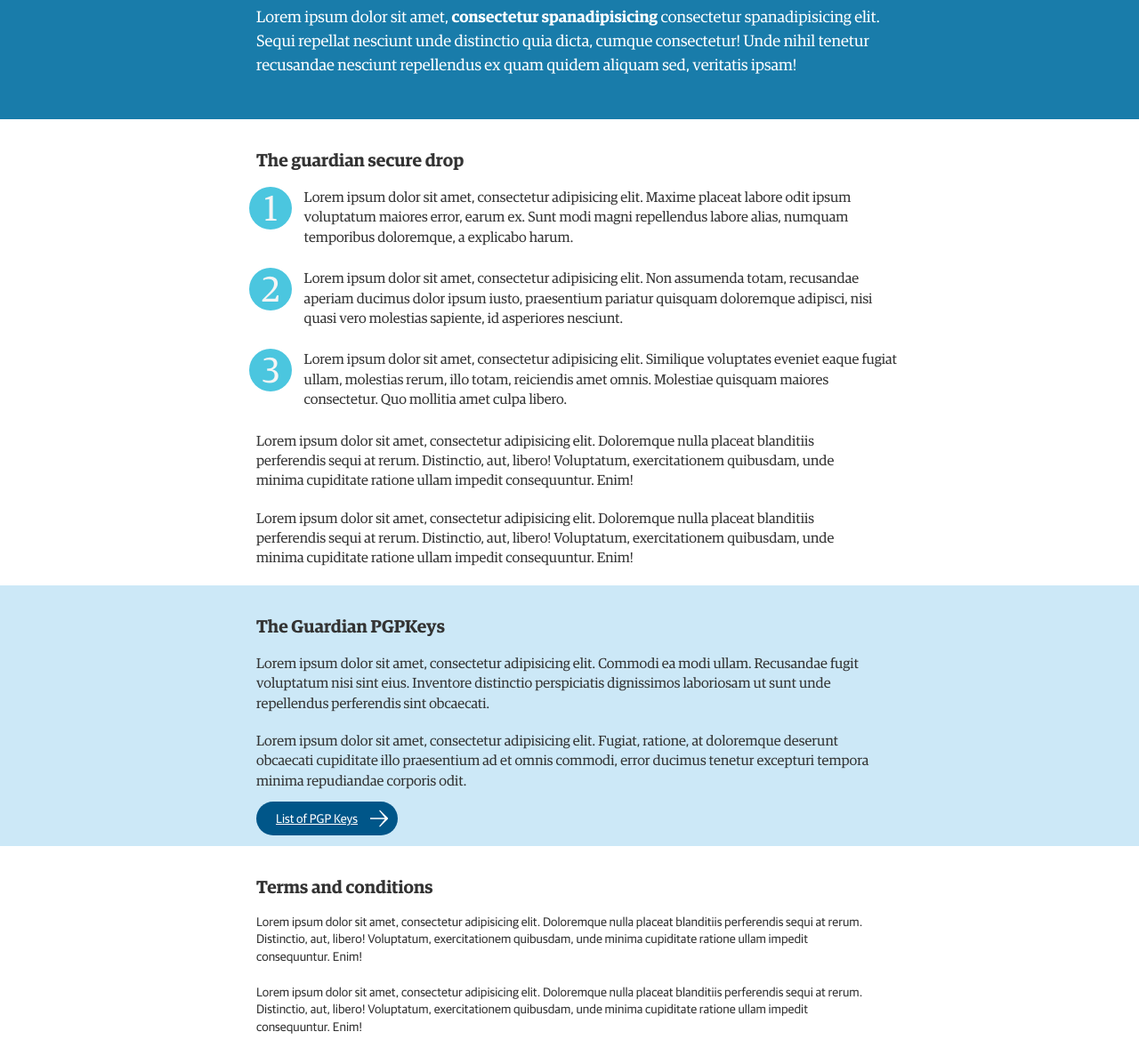
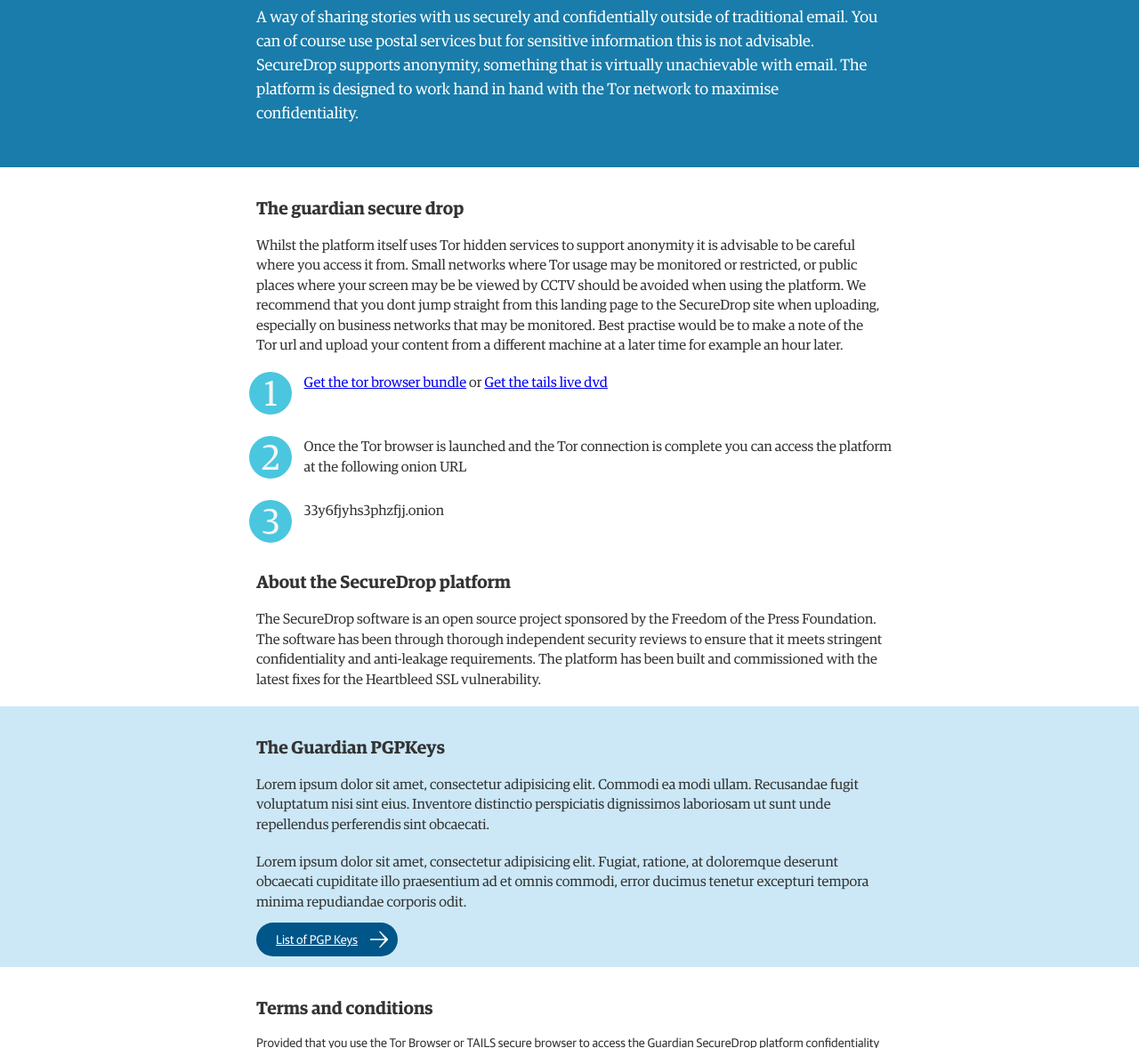
Before and after one commit to guardian/secure-drop-landing-page, a plain HTML site: page index2.html in a window 1280 px wide. Shown: the part 199-1377 px from the top of the page at 89% size. Drawn offline with Linux system fonts and the light colour scheme.

Commit message:
First run through with text

```diff
--- a/index2.html
+++ b/index2.html
@@ -7,86 +7,6 @@
 <meta http-equiv="X-UA-Compatible" content="IE=Edge,chrome=1 text/html; charset=UTF-8">
 <link rel="stylesheet" href="reset.css">
 <link rel="stylesheet" href="style.css">
-<style type="text/css">
-/*body,html {margin: 0; padding: 0; border: 0; -webkit-font-smoothing: antialiased; font-family: Helvetica; width: 100%; height: 100%}
-h1 {font-size:40px;font-family: Helvetica;text-align: center; font-weight: normal;letter-spacing: 2px;}
-h2 {font-size:25px;font-family: Helvetica ;text-align: center; padding-top:40px; padding-bottom: 40px;font-weight: normal;
-letter-spacing: 3px;}
-h3 {text-align: center;}
-a img{border:2px;}
-ul,ol{list-style-type:disk;}
-a{text-decoration:none;color:#005689;}
-a:hover{text-decoration:underline;}
-
-#header, #warning, #whatisit, #howtouse,#theplatform, #theterms, #about {padding-left:10%;padding-right:10%;color:#333;margin:0 auto;font-size:14px;display: block;line-height: 1;}
-#header{text-align: center; margin-top: 5%;}
-#howtouse{background-color: #214583; color: white; text-align: center;}
-#theterms{background-color: rgb(244, 244, 244); color: #9c9c9c; font-family: "AgateSans","Helvetica Neue",Helvetica,Arial,"Lucida Grande",sans-serif; font-size: 14px; font-weight: normal;}
-#url{
-  background-color: rgb(251, 251, 251)
-}
-
-
-
-.warn {
-  color: white;
-  background-color: #e6711b;
-  line-height: 25px;
-  padding: 20px;
-  width: 800px;
-  margin: auto;
-}
-
-
-a.button {
-  text-decoration: none;
-  padding: 10px;
-  color: white;
-  background: #94b1ca;
-  letter-spacing: 2px;
-}
-
-.window {
-  width: 800px;
-  padding-bottom: 30px;
-  margin-top: 20px;
-  box-sizing: border-box;
-  overflow: hidden;
-  margin: auto;
-}
-
-.toolbar {
-  width: 800px;
-  height: 22px;
-  -webkit-border-radius: 4px 4px 0 0;
-  border-radius: 4px 4px 0 0;
-  margin: 0 -1px;
-  border: 1px solid #383b41;
-  background: #383b41;
-  padding: 5px;
-  text-align: left;
-}
-
-.content {
-  width: 800px;
-}
-
-.toolbar-button {
-  display: block;
-  background-color: #fff;
-  color: #727272;
-  height: 12px;
-  width: 12px;
-  text-indent: -999em;
-  float: left;
-  text-align: center;
-  -webkit-border-radius: 50%;
-  border-radius: 50%;
-  margin: 5px 3px 5px 4px;
-}
-*/
-</style>
-
 </head>
 <body>
   <header id='#top'>
@@ -98,19 +18,26 @@
       Share stories with us securely & confidentially
     </h1>
     <p>
-      Lorem ipsum dolor sit amet, <span>consectetur spanadipisicing</span> consectetur spanadipisicing elit. Sequi repellat nesciunt unde distinctio quia dicta, cumque consectetur! Unde nihil tenetur recusandae nesciunt repellendus ex quam quidem aliquam sed, veritatis ipsam!
+      A way of sharing stories with us securely and confidentially outside of traditional email. You can of course use postal services but for sensitive information this is not advisable. SecureDrop supports anonymity, something that is virtually unachievable with email. The platform is designed to work hand in hand with the Tor network to maximise confidentiality.
     </p>
   </div>
 
   <div class="instructions">
     <h2>The guardian secure drop</h2>
+    <p>
+      Whilst the platform itself uses Tor hidden services to support anonymity it is advisable to be careful where you access it from. Small networks where Tor usage may be monitored or restricted, or public places where your screen may be be viewed by CCTV should be avoided when using the platform. We recommend that you dont jump straight from this landing page to the SecureDrop site when uploading, especially on business networks that may be monitored. Best practise would be to make a note of the Tor url and upload your content from a different machine at a later time for example an hour later.
+    </p>
     <ol class="circles-list">
-      <li>Lorem ipsum dolor sit amet, consectetur adipisicing elit. Maxime placeat labore odit ipsum voluptatum maiores error, earum ex. Sunt modi magni repellendus labore alias, numquam temporibus doloremque, a explicabo harum.</li>
-      <li>Lorem ipsum dolor sit amet, consectetur adipisicing elit. Non assumenda totam, recusandae aperiam ducimus dolor ipsum iusto, praesentium pariatur quisquam doloremque adipisci, nisi quasi vero molestias sapiente, id asperiores nesciunt.</li>
-      <li>Lorem ipsum dolor sit amet, consectetur adipisicing elit. Similique voluptates eveniet eaque fugiat ullam, molestias rerum, illo totam, reiciendis amet omnis. Molestiae quisquam maiores consectetur. Quo mollitia amet culpa libero.</li>
+      <li><a href="https://torproject.org/">Get the tor browser bundle</a> or <a href="https://tails.boum.org/">Get the tails live dvd</a></li>
+      <li>Once the Tor browser is launched and the Tor connection is complete you can access the platform at the following onion URL</li>
+      <li>33y6fjyhs3phzfjj.onion</li>
     </ol>
-    <p>Lorem ipsum dolor sit amet, consectetur adipisicing elit. Doloremque nulla placeat blanditiis perferendis sequi at rerum. Distinctio, aut, libero! Voluptatum, exercitationem quibusdam, unde minima cupiditate ratione ullam impedit consequuntur. Enim!</p>
-    <p>Lorem ipsum dolor sit amet, consectetur adipisicing elit. Doloremque nulla placeat blanditiis perferendis sequi at rerum. Distinctio, aut, libero! Voluptatum, exercitationem quibusdam, unde minima cupiditate ratione ullam impedit consequuntur. Enim!</p>
+    <h2>
+      About the SecureDrop platform
+    </h2>
+    <p>
+      The SecureDrop software is an open source project sponsored by the Freedom of the Press Foundation. The software has been through thorough independent security reviews to ensure that it meets stringent confidentiality and anti-leakage requirements. The platform has been built and commissioned with the latest fixes for the Heartbleed SSL vulnerability.
+    </p>
   </div>
 
   <div class="pgp">
@@ -122,8 +49,14 @@
 
   <div class="terms">
     <h2>Terms and conditions</h2>
-    <p>Lorem ipsum dolor sit amet, consectetur adipisicing elit. Doloremque nulla placeat blanditiis perferendis sequi at rerum. Distinctio, aut, libero! Voluptatum, exercitationem quibusdam, unde minima cupiditate ratione ullam impedit consequuntur. Enim!</p>
-    <p>Lorem ipsum dolor sit amet, consectetur adipisicing elit. Doloremque nulla placeat blanditiis perferendis sequi at rerum. Distinctio, aut, libero! Voluptatum, exercitationem quibusdam, unde minima cupiditate ratione ullam impedit consequuntur. Enim!</p>
+    <p>Provided that you use the Tor Browser or TAILS secure browser to access the Guardian SecureDrop platform confidentiality is assured via the Tor hidden service, however it cannot be guaranteed by this alone</p>
+    <p>If you are using the Tor browser you should ensure that there is no keylogging malware on your PC,MAC or tablet. The TAILs live DVD may be preferable</p>
+    <p>Any content uploaded to the platform will be treated in the utmost confidentiality by us to protect your anonymity unless you indicate you wish to waive it.</p>
+    <p>Uploading of content to the platform is no guarantee that an article will be published referencing that data. Guardian Editorial policy will be the ultimate arbiter of what is used.</p>
+    <p>When accessing this landing page we will not set cookies, fingerprint your browser/machine or display third party content</p>
+    <p>When accessing the Guardian SecureDrop platform we will not log your IP address, we will not set cookies, fingerprint your browser/machine or display third party content</p>
+    <p>Do not abuse the platform by uploading pornographic or obscene imagery</p>
+    <p>Use of The Guardian SecureDrop platform is at the user's own risk</p>
   </div>
 
   <footer>
@@ -132,79 +65,5 @@
   <div class="subfooter">
     <p>&copy; 2015 Gaurdian News & Media</p>
   </div>
-
-<!--
-<div id="header">
-<a href="http://www.theguardian.com/"><img src="./titlepiece.gif" alt="Guardian logo"></a>
-<br />
-<a href="https://pressfreedomfoundation.org/securedrop"><img src="./securedrop.jpg" alt="SecureDrop logo" width="116px" height="108px"></a>
-</div>
-
-<div id="whatisit">
-  <h1>A way of sharing stories with us</h1>
-  <h1>Securely & Confidentially</h1>
-  <ul>
-    <li>A way of sharing stories with us securely and confidentially outside of traditional email.</li>
-    <li>You can of course postal services but for sensitive information this is not advisable.</li>
-    <li>SecureDrop supports anonymity, something that is virtually unachievable with email.</li>
-</ul>
-<p> The platform is designed to work hand in hand with the Tor network to maximise confidentiality</p>
-</div>
-<div id="warning">
-
-  <p class="warn">Whilst the platform itself uses Tor hidden services to support anonymity it is advisable to be careful where you access it from. Small networks where Tor usage may be monitored or restricted, or public places where your screen may be be viewed by CCTV should be avoided when using the platform. We recommend that you dont jump straight from this landing page to the SecureDrop site when uploading, especially on business networks that may be monitored. Best practise would be to make a note of the Tor url and upload your content from a different machine at a later time for example an hour later</p>
-</div>
-<div id="howtouse">
-  <h2>How to use it</h2>
-
-  <a href="https://torproject.org/" class="button">GET TOR BROWSER BUNDLE</a> or <a href="https://tails.boum.org/" class="button">GET TAILS LIVE DVD</a>
-<br />
-<br />
-<br />
-<p>Once the Tor browser is launched and the Tor connection is complete you can access the platform at the following onion URL</p>
-<br />
-<br />
-
-
-
-  <div class="window">
-    <div class="toolbar">
-      <span class="toolbar-button">●</span>
-      <span class="toolbar-button">●</span>
-      <span class="toolbar-button">●</span>
-    </div>
-    <div id="url">
-      <img src="./url.png">
-    </div>
-    <div class="content">
-      <img src="./screenshot.png">
-    </div>
-  </div>
-
-</div>
-<div id="theplatform">
-  <h2>About the SecureDrop platform</h2>
-  <p>
-  </p>
-  <p>
-  </p><ul>
-    <li>The SecureDrop software is an open source project sponsored by the <a href="https://pressfreedomfoundation.org/securedrop">Freedom of the Press Foundation.</a></li>
-    <li>The software has been through thorough independent security reviews to ensure that it meets stringent confidentiality and anti-leakage requirements.</li>
-    <li>The platform has been built and commissioned with the latest fixes for the Heartbleed SSL vulnerability</li>
-  </ul>
-</div>
-<div id="theterms">
-  <h2>Terms of Use</h2>
-  <ol>
-    <li>Provided that you use the Tor Browser or TAILS secure browser to access the Guardian SecureDrop platform confidentiality is assured via the Tor hidden service, however it cannot be guaranteed by this alone</li>
-    <li>If you are using the Tor browser you should ensure that there is no keylogging malware on your PC,MAC or tablet. The TAILs live DVD may be preferable</li>
-    <li>Any content uploaded to the platform will be treated in the utmost confidentiality by us</li>
-    <li>Uploading of content to the platform is no guarantee that an article will be published referencing that data</li>
-    <li>When accessing this landing page we will not set cookies, fingerprint your browser/machine or display third party content </li>
-    <li>When accessing the Guardian SecureDrop platform we will not log your IP address, we will not set cookies, fingerprint your browser/machine or display third party content </li>
-    <li>Do not abuse the platform by uploading pornograghic or obscene imagery</li>
-    <li>Use of The Guardian SecureDrop platform is at the user's own risk</li>
-  </ol>
-  <p style="text-align:center;">Copyright © Guardian News and Media 2014</p>
-</div> -->
-</body></html>
+</body>
+</html>
--- a/style.css
+++ b/style.css
@@ -73,6 +73,10 @@
 	font-size: 1.25em;
 }
 
+.instructions h2:nth-of-type(2){
+	padding-top: 10px;
+}
+
 p{
 	padding-bottom: 20px;
 }
@@ -138,6 +142,10 @@
 	font-size: 14px;
 }
 
+.terms ul{
+	padding-bottom: 16px;
+}
+
 footer a img{
 	border: 2px solid grey;
 	border-radius: 50%;
```
